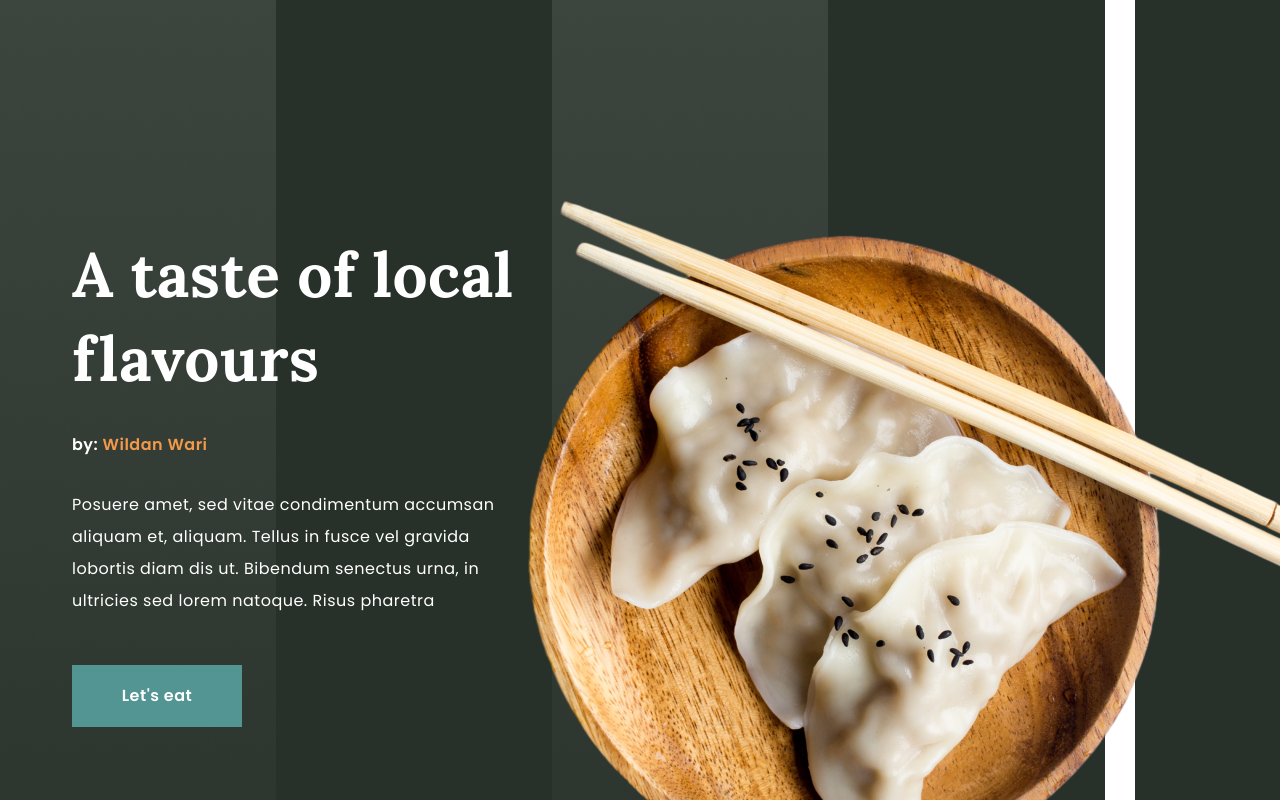
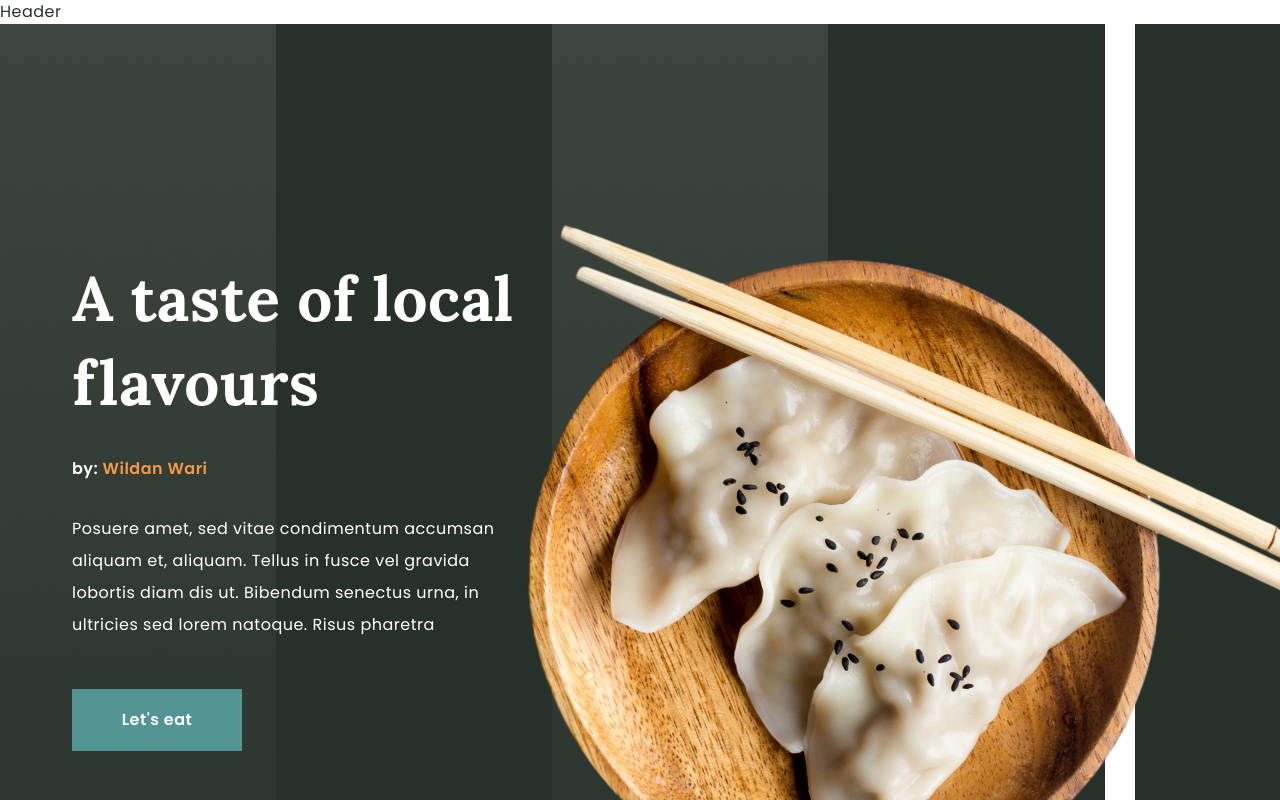
Before and after one commit to ArfinHasib/Restaurant-website-nextjs14-tailwind-framer-motion, a Next.js app: page / in a window 1280 px wide. Shown: the top 800 px of the page. Built offline with nearby package versions, Linux system fonts and the light colour scheme.

Commit message:
init header

```diff
--- a/app/page.jsx
+++ b/app/page.jsx
@@ -1,3 +1,4 @@
+import Header from '@/components/Header';
 import Hero from '@/components/Hero';
 import StyleGuid from '@/components/StyleGuid';
 
@@ -7,6 +8,7 @@ export default function Home() {
          className='w-full max-w-[1440px] bg-white mx-auto overflow-hidden'
          id='root'
       >
+         <Header />
          <Hero />
          {/* <StyleGuid /> */}
          <div className='h-[4000px]'></div>
--- /dev/null
+++ b/components/Header.jsx
@@ -0,0 +1,17 @@
+'use client';
+
+import React, { useState, useEffect } from 'react';
+
+import Image from 'next/image';
+import Link from 'next/link';
+import { Link as ScrollLink } from 'react-scroll';
+
+import Nav from './Nav';
+import NavMobile from './NavMobile';
+import { Button } from './ui/button';
+
+const Header = () => {
+   return <div>Header</div>;
+};
+
+export default Header;
--- /dev/null
+++ b/components/Nav.jsx
@@ -0,0 +1,5 @@
+const Nav = () => {
+   return <div>Nav</div>;
+};
+
+export default Nav;
--- /dev/null
+++ b/components/NavMobile.jsx
@@ -0,0 +1,5 @@
+const NavMobile = () => {
+   return <div>NavMobile</div>;
+};
+
+export default NavMobile;
```
